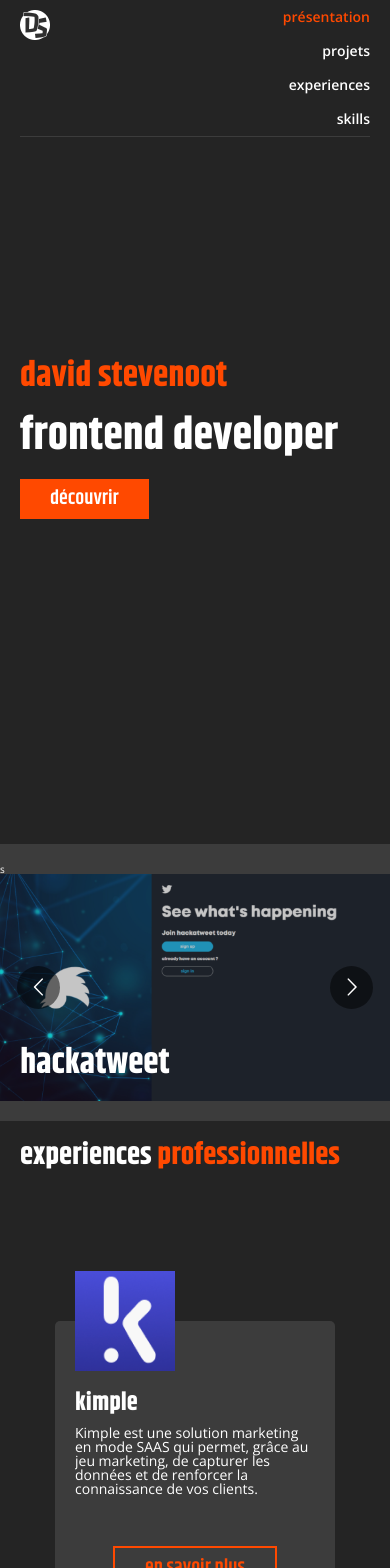
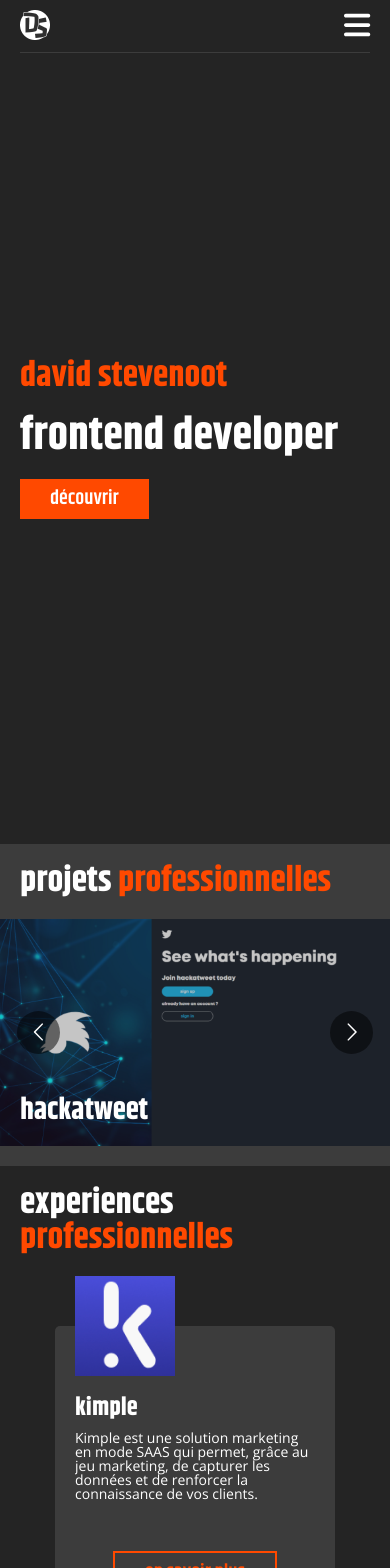
Before and after one commit to Evil-dave-dev/portfolioreact-frontend, a Next.js app: page / in a window 390 px wide. Shown: the top 1568 px of the page. Built offline with nearby package versions, Linux system fonts and the light colour scheme.

Commit message:
setup sliding navbar mobile

```diff
--- a/components/Navbar.js
+++ b/components/Navbar.js
@@ -1,8 +1,11 @@
 import React, { useState, useEffect } from "react";
+import { FontAwesomeIcon } from "@fortawesome/react-fontawesome";
+import { faBars } from "@fortawesome/free-solid-svg-icons";
 import styles from "../styles/Navbar.module.scss";
 
 const Navbar = () => {
   const [activeSection, setActiveSection] = useState("presentation");
+  const [active, setActive] = useState(false);
 
   useEffect(() => {
     const handleScroll = () => {
@@ -33,13 +36,23 @@ const Navbar = () => {
     return sectionId === activeSection ? { color: "#ff4900" } : {};
   };
 
+  const openNavbar = active
+    ? `${styles.content} ${styles.active}`
+    : `${styles.content}`;
+
+  const handleClick = () => {
+    console.log("click");
+    setActive(!active);
+  };
+
   return (
     <nav className={styles.container}>
       <div className={styles.container__link}>
         <a href="#presentation">
           <img src="logo.png" alt="logo" className={styles.logo} />
         </a>
-        <ul className={styles.content}>
+
+        <ul className={openNavbar}>
           <li>
             <a
               href="#presentation"
@@ -77,6 +90,11 @@ const Navbar = () => {
             </a>
           </li>
         </ul>
+        <FontAwesomeIcon
+          icon={faBars}
+          className={styles.faBars}
+          onClick={handleClick}
+        />
       </div>
       <div className={styles.line}></div>
     </nav>
--- a/components/Project.js
+++ b/components/Project.js
@@ -14,7 +14,7 @@ const Project = (props) => {
         className={styles.container__img}
         loading="lazy"
       />
-      <h2 className={styles.container__name}>{props.name}</h2>
+      <h3 className={styles.container__name}>{props.name}</h3>
     </div>
   );
 };
--- a/pages/index.js
+++ b/pages/index.js
@@ -70,21 +70,23 @@ function Index() {
         <Button content="découvrir" link="#project" />
       </section>
       <section className={styles.projects} id="project">
-        s
+        <h2 className={styles.projects__title}>
+          projets <span className={styles.primary}>professionnelles</span>
+        </h2>
         <Carousel infinite={true} responsive={responsiveProject}>
           {project}
         </Carousel>
       </section>
       <section className={styles.experiences} id="experiences">
-        <h3 className={styles.experiences__title}>
+        <h2 className={styles.experiences__title}>
           experiences <span className={styles.primary}>professionnelles</span>
-        </h3>
+        </h2>
         <div className={styles.experiences__content}>{experience}</div>
       </section>
       <section className={styles.skills} id="skills">
-        <h3 className={styles.skills__title}>
+        <h2 className={styles.skills__title}>
           competences <span className={styles.primary}>techniques</span>
-        </h3>
+        </h2>
         <div className={styles.skills__content}>
           <Skills
             svg={<JavascriptSvg width="60" height="60" />}
@@ -96,7 +98,7 @@ function Index() {
         </div>
       </section>
       <section className={styles.contact} id="contact">
-        <h3 className={styles.contact__title}>Contactez moi</h3>
+        <h2 className={styles.contact__title}>Contactez moi</h2>
         <Contact />
       </section>
       <footer></footer>
--- a/styles/Home.module.scss
+++ b/styles/Home.module.scss
@@ -29,6 +29,10 @@
   background-color: $bg-secondary;
   position: relative;
   padding: 2rem 0;
+  gap: 2rem;
+  &__title {
+    padding: 0 2rem;
+  }
 }
 
 .experiences {
@@ -36,7 +40,7 @@
   padding: 2rem 2rem 4rem;
   display: flex;
   flex-direction: column;
-  gap: 10rem;
+  gap: 2rem;
   &__content {
     display: flex;
     gap: 2rem;
--- a/styles/Navbar.module.scss
+++ b/styles/Navbar.module.scss
@@ -15,19 +15,45 @@
     display: flex;
     justify-content: space-between;
     gap: 2rem;
+    &::after {
+      content: "";
+      position: absolute;
+      top: 0;
+      left: 0;
+      width: 100%;
+      height: 100%;
+      background-color: $bg-primary;
+      z-index: -1;
+    }
   }
 }
 
 .content {
+  position: absolute;
+  top: -16rem;
+  right: 0;
+  width: 100%;
+  padding: 2rem;
   display: flex;
+  background-color: $bg-primary;
   flex-direction: column;
   align-items: flex-end;
   flex-wrap: wrap;
   gap: 2rem;
+  transition: all 2s cubic-bezier(0.075, 0.82, 0.165, 1);
+  z-index: -1;
   @include media-breakpoint-up($breakpoint-sm) {
+    position: static;
     flex-direction: row;
     align-items: center;
+    width: auto;
+    padding: 0;
+    z-index: 1;
   }
+}
+
+.active {
+  top: 5.3rem;
 }
 
 .logo {
@@ -44,3 +70,11 @@
   height: 1px;
   background-color: $bg-secondary;
 }
+
+.faBars {
+  font-size: 3rem;
+  background-color: $bg-primary;
+  @include media-breakpoint-up($breakpoint-sm) {
+    display: none;
+  }
+}
```
